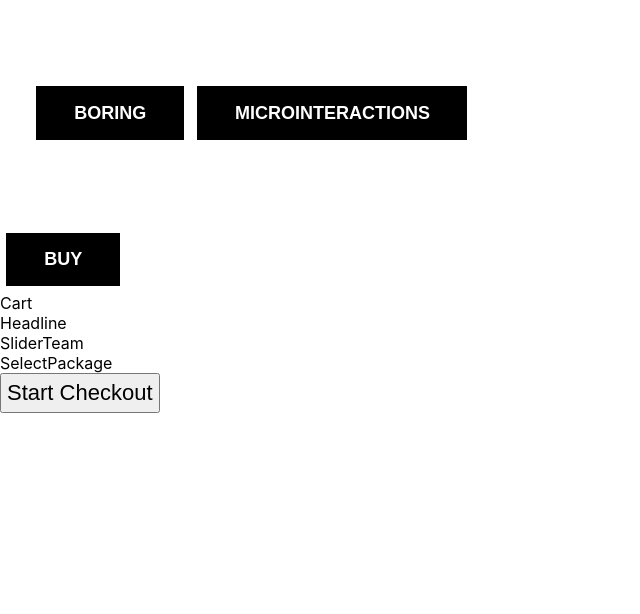
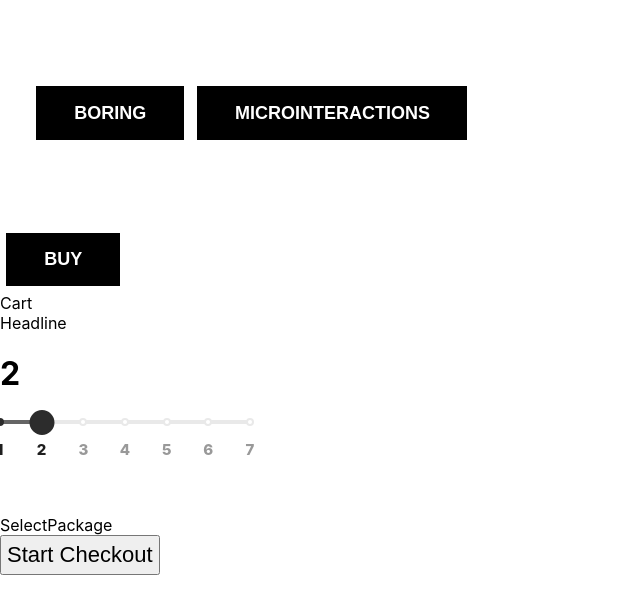
Before and after one commit to xdMR/overOptimizedPPS, a React (Create React App) app in the folder sales_page/: page /buttons in a window 1280 px wide. Shown: the top 614 px of the page, without its empty margins (0-640 px from the left). Built offline with nearby package versions, Linux system fonts and the light colour scheme.

Commit message:
adds Slider for SliderTeam Componetn

```diff
--- a/sales_page/package.json
+++ b/sales_page/package.json
@@ -6,6 +6,7 @@
     "@testing-library/jest-dom": "^5.16.5",
     "@testing-library/react": "^13.4.0",
     "@testing-library/user-event": "^13.5.0",
+    "rc-slider": "^10.1.0",
     "react": "^18.2.0",
     "react-dom": "^18.2.0",
     "react-router-dom": "^6.6.1",
--- a/sales_page/src/components/sliderteam/SliderTeam.jsx
+++ b/sales_page/src/components/sliderteam/SliderTeam.jsx
@@ -1,9 +1,42 @@
 import React from 'react';
+import { useState } from 'react';
 import './sliderteam.css';
+import Slider  from 'rc-slider';
+
 
 function SliderTeam() {
+  const [sliderValue, setSliderValue] = useState(2);
+  const heightMarks = {
+    1: "1",
+    2: "2",
+    3: "3",
+    4: "4",
+    5: "5",
+    6: "6",
+    7: "7",
+  };
+
   return (
-    <div>SliderTeam</div>
+    <>
+    <h1>{sliderValue}</h1>
+        <div className="slider" style={{width:"250px", height:"100px",display:"block"}}>
+        <Slider
+               id="slider"
+              defaultValue={2}
+              min={1}
+              max={7}
+              step={1}
+              style={{ width: "100%" }}
+              valueLabelDisplay="auto"
+              marks={heightMarks}
+              keyboard={true}
+              onChange={(value) => {
+                setSliderValue(value)
+              }}
+
+            />
+        </div>
+    </>
   )
 }
 
--- a/sales_page/src/components/sliderteam/sliderteam.css
+++ b/sales_page/src/components/sliderteam/sliderteam.css
@@ -0,0 +1,256 @@
+.rc-slider {
+    position: relative;
+    width: 100%;
+    height: 14px;
+    padding: 5px 0;
+    border-radius: 6px;
+    touch-action: none;
+    box-sizing: border-box;
+    -webkit-tap-highlight-color: rgba(0, 0, 0, 0);
+  }
+  .rc-slider * {
+    box-sizing: border-box;
+    -webkit-tap-highlight-color: rgba(0, 0, 0, 0);
+  }
+  .rc-slider-rail {
+    position: absolute;
+    width: 100%;
+    height: 4px;
+    background-color: #e9e9e9;
+    border-radius: 6px;
+  }
+  .rc-slider-track {
+    position: absolute;
+    height: 4px;
+    background-color: #656565;
+    border-radius: 6px;
+  }
+  .rc-slider-handle {
+    position: absolute;
+    width: 25px;
+    height: 25px;
+    margin-top: -10px;
+    background-color: #2C2C2C;
+    border: solid 2px #2C2C2C;
+    border-radius: 50%;
+    cursor: pointer;
+    cursor: -webkit-grab;
+    cursor: grab;
+    opacity: 1;
+    touch-action: pan-x;
+  }
+  .rc-slider-handle-dragging.rc-slider-handle-dragging.rc-slider-handle-dragging {
+    border-color: #9B0E5B;
+    box-shadow: 0 0 0 4px #9B0E5B;
+  }
+  .rc-slider-handle:focus {
+    outline: none;
+    box-shadow: none;
+  }
+  .rc-slider-handle:focus-visible {
+    border-color: #2db7f5;
+    box-shadow: 0 0 0 3px #96dbfa;
+  }
+  .rc-slider-handle-click-focused:focus {
+    border-color: #96dbfa;
+    box-shadow: unset;
+  }
+  .rc-slider-handle:hover {
+    border-color: #9B0E5B;
+  }
+  .rc-slider-handle:active {
+    border-color: #57c5f7;
+    box-shadow: 0 0 5px #57c5f7;
+    cursor: -webkit-grabbing;
+    cursor: grabbing;
+  }
+  .rc-slider-mark {
+    position: absolute;
+    top: 25px;
+    left: 0;
+    width: 100%;
+    font-size: 15px;
+    font-weight: 800;
+  }
+  .rc-slider-mark-text {
+    position: absolute;
+    display: inline-block;
+    color: #999;
+    text-align: center;
+    vertical-align: middle;
+    cursor: pointer;
+  }
+  .rc-slider-mark-text-active {
+    color: rgb(30, 30, 30);
+  }
+
+  .rc-slider-step {
+    position: absolute;
+    width: 100%;
+    height: 4px;
+    background: transparent;
+    pointer-events: none;
+  }
+  .rc-slider-dot {
+    position: absolute;
+    bottom: -2px;
+    width: 8px;
+    height: 8px;
+    vertical-align: middle;
+    background-color: #fff;
+    border: 2px solid #e9e9e9;
+    border-radius: 50%;
+    cursor: pointer;
+  }
+  .rc-slider-dot-active {
+    border-color: #2C2C2C;
+    background-color: #2C2C2C;
+  }
+  .rc-slider-dot-reverse {
+    margin-right: -4px;
+  }
+  .rc-slider-disabled {
+    background-color: #e9e9e9;
+  }
+  .rc-slider-disabled .rc-slider-track {
+    background-color: #ccc;
+  }
+  .rc-slider-disabled .rc-slider-handle,
+  .rc-slider-disabled .rc-slider-dot {
+    background-color: #fff;
+    border-color: #ccc;
+    box-shadow: none;
+    cursor: not-allowed;
+  }
+  .rc-slider-disabled .rc-slider-mark-text,
+  .rc-slider-disabled .rc-slider-dot {
+    cursor: not-allowed !important;
+  }
+  .rc-slider-vertical {
+    width: 14px;
+    height: 100%;
+    padding: 0 5px;
+  }
+  .rc-slider-vertical .rc-slider-rail {
+    width: 4px;
+    height: 100%;
+  }
+  .rc-slider-vertical .rc-slider-track {
+    bottom: 0;
+    left: 5px;
+    width: 4px;
+  }
+  .rc-slider-vertical .rc-slider-handle {
+    margin-top: 0;
+    margin-left: -5px;
+    touch-action: pan-y;
+  }
+  .rc-slider-vertical .rc-slider-mark {
+    top: 0;
+    left: 18px;
+    height: 100%;
+  }
+  .rc-slider-vertical .rc-slider-step {
+    width: 4px;
+    height: 100%;
+  }
+  .rc-slider-vertical .rc-slider-dot {
+    margin-left: -2px;
+  }
+  .rc-slider-tooltip-zoom-down-enter,
+  .rc-slider-tooltip-zoom-down-appear {
+    display: block !important;
+    animation-duration: 0.3s;
+    animation-fill-mode: both;
+    animation-play-state: paused;
+  }
+  .rc-slider-tooltip-zoom-down-leave {
+    display: block !important;
+    animation-duration: 0.3s;
+    animation-fill-mode: both;
+    animation-play-state: paused;
+  }
+  .rc-slider-tooltip-zoom-down-enter.rc-slider-tooltip-zoom-down-enter-active,
+  .rc-slider-tooltip-zoom-down-appear.rc-slider-tooltip-zoom-down-appear-active {
+    animation-name: rcSliderTooltipZoomDownIn;
+    animation-play-state: running;
+  }
+  .rc-slider-tooltip-zoom-down-leave.rc-slider-tooltip-zoom-down-leave-active {
+    animation-name: rcSliderTooltipZoomDownOut;
+    animation-play-state: running;
+  }
+  .rc-slider-tooltip-zoom-down-enter,
+  .rc-slider-tooltip-zoom-down-appear {
+    transform: scale(0, 0);
+    animation-timing-function: cubic-bezier(0.23, 1, 0.32, 1);
+  }
+  .rc-slider-tooltip-zoom-down-leave {
+    animation-timing-function: cubic-bezier(0.755, 0.05, 0.855, 0.06);
+  }
+  @keyframes rcSliderTooltipZoomDownIn {
+    0% {
+      transform: scale(0, 0);
+      transform-origin: 50% 100%;
+      opacity: 0;
+    }
+    100% {
+      transform: scale(1, 1);
+      transform-origin: 50% 100%;
+    }
+  }
+  @keyframes rcSliderTooltipZoomDownOut {
+    0% {
+      transform: scale(1, 1);
+      transform-origin: 50% 100%;
+    }
+    100% {
+      transform: scale(0, 0);
+      transform-origin: 50% 100%;
+      opacity: 0;
+    }
+  }
+  .rc-slider-tooltip {
+    position: absolute;
+    top: -9999px;
+    left: -9999px;
+    visibility: visible;
+    box-sizing: border-box;
+    -webkit-tap-highlight-color: rgba(0, 0, 0, 0);
+  }
+  .rc-slider-tooltip * {
+    box-sizing: border-box;
+    -webkit-tap-highlight-color: rgba(0, 0, 0, 0);
+  }
+  .rc-slider-tooltip-hidden {
+    display: none;
+  }
+  .rc-slider-tooltip-placement-top {
+    padding: 4px 0 8px 0;
+  }
+  .rc-slider-tooltip-inner {
+    min-width: 24px;
+    height: 24px;
+    padding: 6px 2px;
+    color: #fff;
+    font-size: 12px;
+    line-height: 1;
+    text-align: center;
+    text-decoration: none;
+    background-color: #6c6c6c;
+    border-radius: 6px;
+    box-shadow: 0 0 4px #d9d9d9;
+  }
+  .rc-slider-tooltip-arrow {
+    position: absolute;
+    width: 0;
+    height: 0;
+    border-color: transparent;
+    border-style: solid;
+  }
+  .rc-slider-tooltip-placement-top .rc-slider-tooltip-arrow {
+    bottom: 4px;
+    left: 50%;
+    margin-left: -4px;
+    border-width: 4px 4px 0;
+    border-top-color: #6c6c6c;
+  }
```
Also changed, not shown: 1 other file (tests, documents, lock files or other folders).
